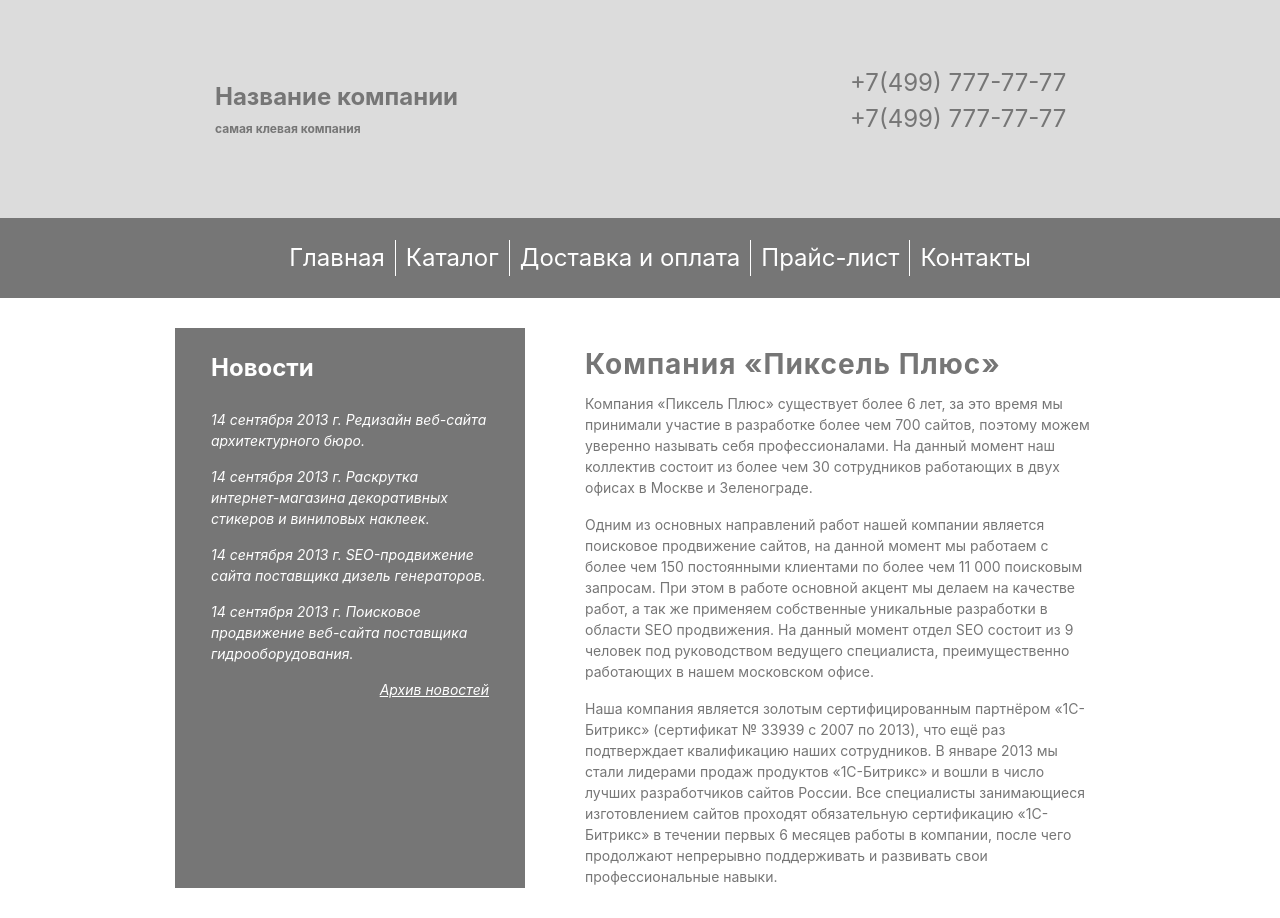
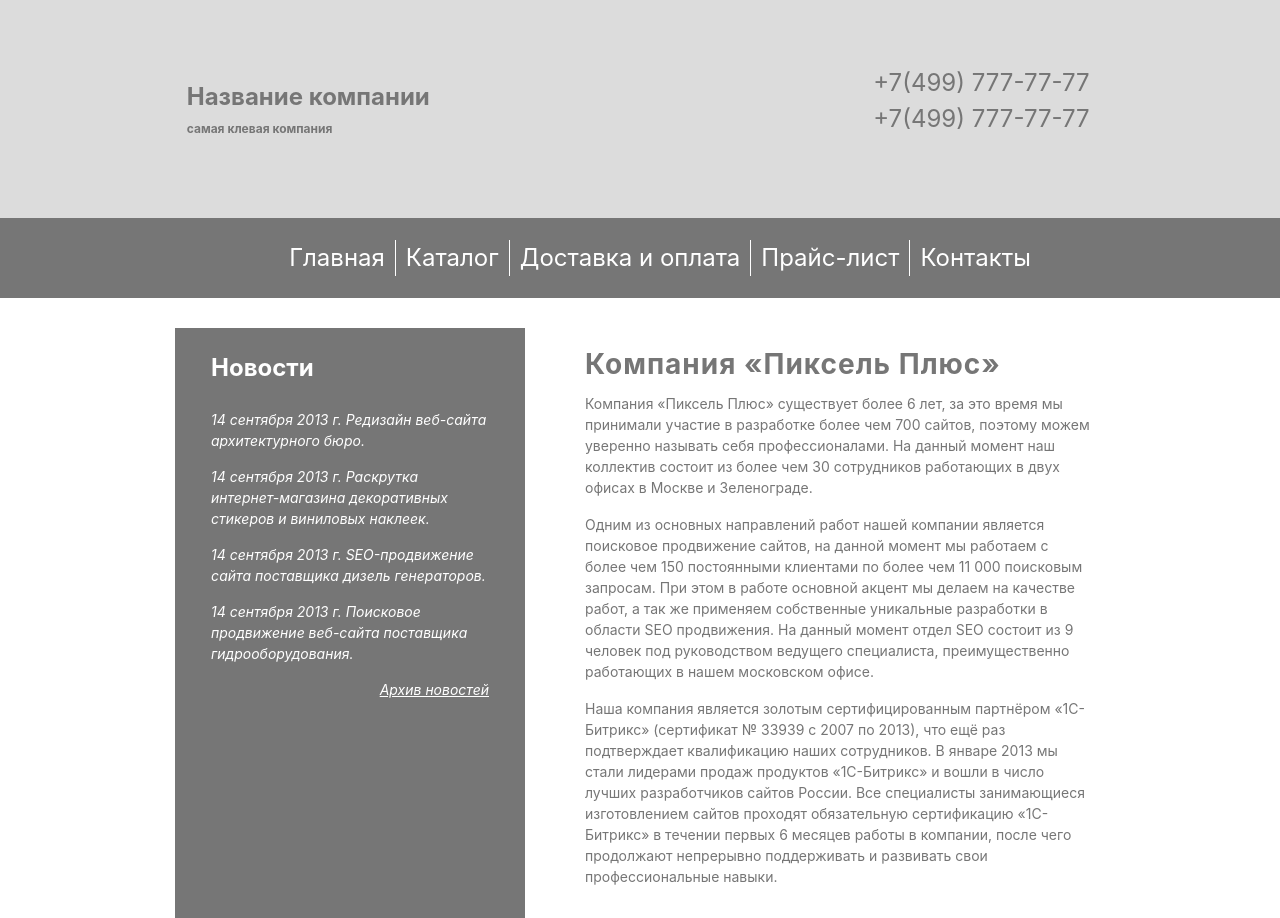
Before and after one commit to AntipinMaxim/layout-study, a website: page src/index.html in a window 1280 px wide. Shown: the top 918 px of the page. Drawn offline with nearby package versions, Linux system fonts and the light colour scheme.

Commit message:
Work on the bugs - 1

```diff
--- a/src/index.html
+++ b/src/index.html
@@ -12,7 +12,7 @@
 <body>
 
     <header class="header">
-      <div class="container-logo-contacts">
+      <div class="header__container">
         <div class="header__logo">
           <div class="header__logo-img block-hidden">
             <img src="" alt="Логотип сайта">
@@ -111,7 +111,7 @@
             </div>
             <div class="footer__name-company">
               <p class="footer__tagline">
-                  <span class="text-underline">Разработка сайта</span> — <br>
+                  <span class="text-underline">Разработка сайта</span> —
                   компания «Пиксель Плюс»
               </p>
             </div>
--- a/src/styles/common.css
+++ b/src/styles/common.css
@@ -14,29 +14,26 @@
   max-width: 1400px;
 }
 
-.container-logo-contacts {
+.header__container {
   display: flex;
-  max-height: 230px;
+  max-width: 1400px;
   background-color: #dcdcdc;
   align-items: center;
-  justify-content: space-between;
-  padding: 65px 210px;
+  justify-content: space-around;
+  padding-top: 65px;
+  padding-bottom: 65px;
   color: #767676;
 }
 
 .header__logo {
   display: flex;
   max-width: 273px;
-  max-height: 100px;
 }
 
 .header__logo-img {
   background-color: #767676;
   max-width: 100px;
-}
-
-.header__name-company {
-  margin-left: 5px;
+  margin-right: 5px;
 }
 
 .header__title-company {
@@ -63,7 +60,6 @@
 
 .header__nav {
   background-color: #767676;
-  max-height: 80px;
   color: white;
 }
 
@@ -100,7 +96,7 @@
   display: none;
 }
 
-/* NEWS AND CONTENT */
+/* CONTAINER-NEWS-CONTENT */
 
 .container-news-content {
   max-width: 1400px;
@@ -112,7 +108,6 @@
 .news {
   background-color: #767676;
   max-width: 350px;
-  max-height: 560px;
   padding: 22px 36px;
 }
 
@@ -181,12 +176,10 @@
 
 .footer__logo-img {
   max-width: 36px;
-  max-height: 38px;
   margin-right: 25px;
 }
 
 .footer__name-company {
-  max-height: 33px;
   max-width: 180px;
 }
 
```
